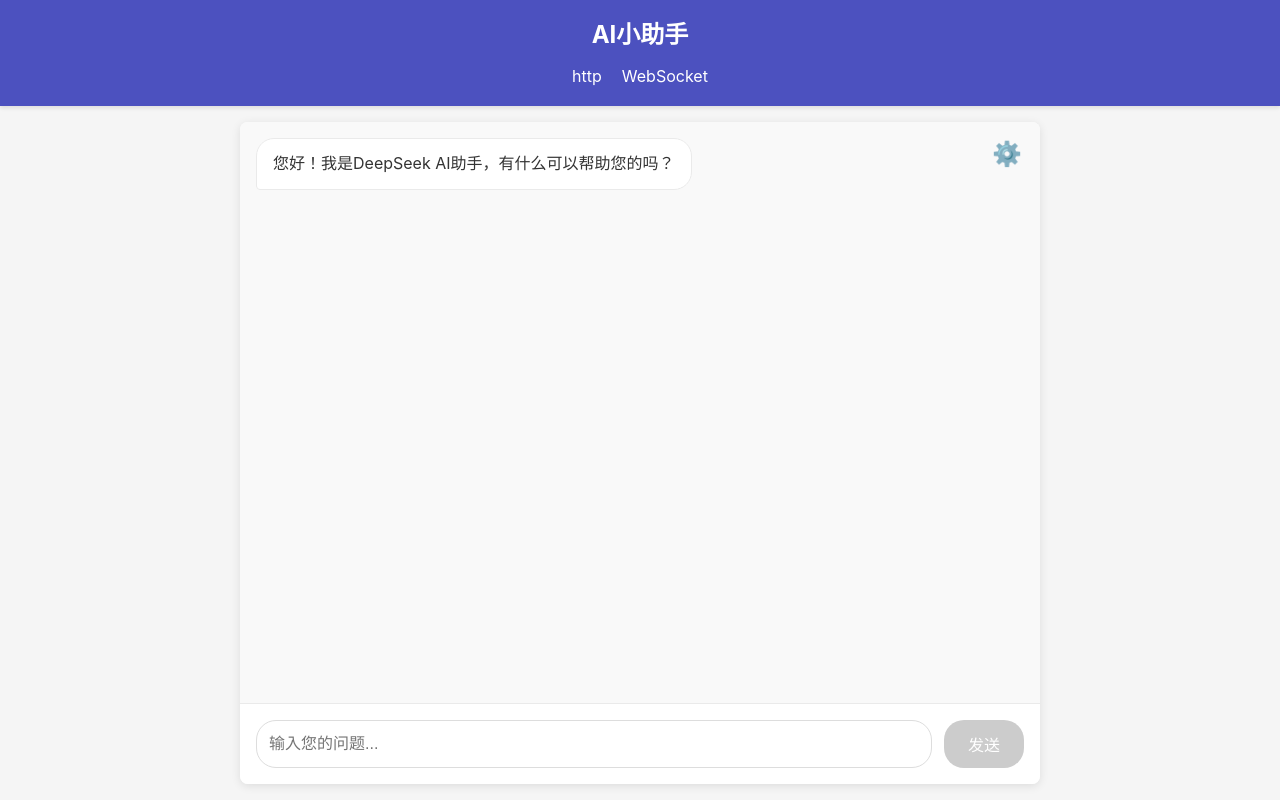
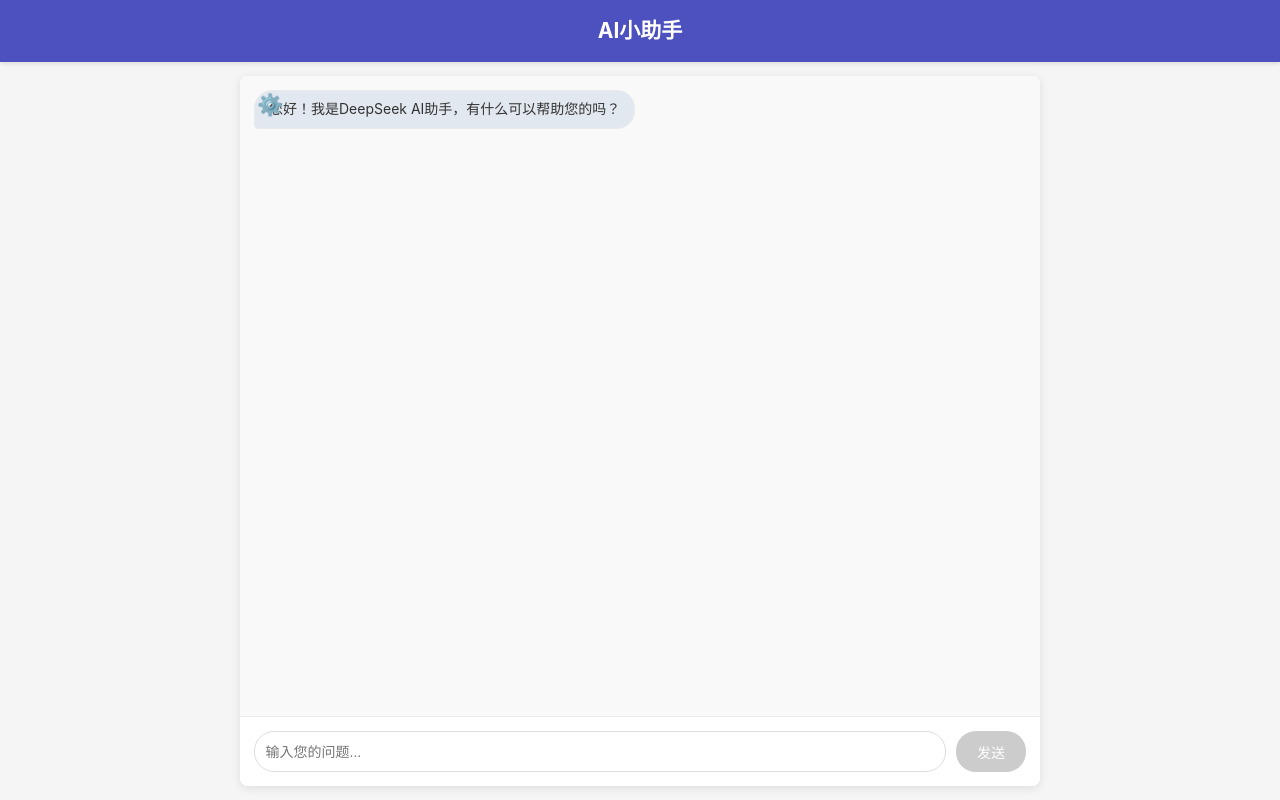
Before and after one commit to bigSmartXlc/http--websocketChat, a Nuxt app: page / in a window 1280 px wide. Built offline with nearby package versions, Linux system fonts and the light colour scheme.

Commit message:
添加思考过程

```diff
--- a/app.vue
+++ b/app.vue
@@ -2,10 +2,10 @@
   <div class="app-container">
     <header class="app-header">
       <h1>AI小助手</h1>
-      <nav>
+      <!-- <nav>
         <router-link to="/">http</router-link>
         <router-link to="/socket">WebSocket</router-link>
-      </nav>
+      </nav> -->
     </header>
     <main class="app-main">
       <!-- 如果访问的是首页(/)，显示ChatComponent，否则显示路由匹配的页面 -->
@@ -41,6 +41,7 @@
   flex: 1;
   overflow: auto;
   padding: 1rem;
+  max-width: 100%;
 }
 nav {
   margin-top: 10px;
--- a/assets/css/main.css
+++ b/assets/css/main.css
@@ -17,6 +17,7 @@ body {
   background-color: #f5f5f5;
   color: #333;
   line-height: 1.6;
+  font-size: 14px;
 }
 
 #app {
@@ -82,10 +83,18 @@ body {
 
 /* 加载动画 */
 @keyframes spin {
-  0% { transform: rotate(0deg); }
-  100% { transform: rotate(360deg); }
+  0% {
+    transform: rotate(0deg);
+  }
+  100% {
+    transform: rotate(360deg);
+  }
 }
 
 .loading {
   animation: spin 1s linear infinite;
 }
+
+.normal-content {
+  line-height: 16px;
+}
--- a/components/ChatComponent.vue
+++ b/components/ChatComponent.vue
@@ -5,7 +5,11 @@
         v-for="message in messages"
         :key="message.id"
         :class="['message', message.role]">
-        <div class="message-content" v-html="formatMessageContent(message.content)"></div>
+        <div
+          class="message-content"
+          v-html="
+            formatMessageContent(message.content, message.reasoning, message.id)
+          "></div>
       </div>
       <div v-if="loading" class="message ai">
         <div class="message-content">
@@ -49,37 +53,76 @@
 
 <script setup lang="ts">
 import { ref, onMounted, nextTick } from 'vue'
-import { useDeepSeekAI } from '@/services/deepseekService'
+import { sendChatMessageStream } from '@/services/deepseekService'
 
+// 定义Message接口以支持思考过程
 interface Message {
   id: string
   role: 'user' | 'ai'
   content: string
+  reasoning?: string[] // 存储思考过程的数组
 }
 
+// 状态定义
 const messages = ref<Message[]>([])
 const inputMessage = ref('')
 const loading = ref(false)
 const messagesContainer = ref<HTMLElement | null>(null)
 const showSettings = ref(false)
 const apiKey = ref('')
+const expandedReasoning = ref<Record<string, boolean>>({})
+const openReasoning = ref(true)
 
-const { sendChatMessage, sendChatMessageStream } = useDeepSeekAI()
+// 从localStorage加载聊天记录
+const loadChatHistory = () => {
+  try {
+    const savedMessages = localStorage.getItem('chatMessages')
+    if (savedMessages) {
+      const parsedMessages: Message[] = JSON.parse(savedMessages)
+      // 移除欢迎消息（如果存在），避免重复添加
+      const filteredMessages = parsedMessages.filter(
+        (msg) => msg.id !== 'welcome'
+      )
+      return filteredMessages
+    }
+  } catch (error) {
+    console.error('加载聊天记录失败:', error)
+  }
+  return []
+}
+
+// 保存聊天记录到localStorage，最多保存30条
+const saveChatHistory = () => {
+  try {
+    // 移除欢迎消息，因为我们每次加载都会重新添加
+    const messagesToSave = messages.value.filter((msg) => msg.id !== 'welcome')
+    // 只保留最近30条记录
+    const recentMessages = messagesToSave.slice(-30)
+    localStorage.setItem('chatMessages', JSON.stringify(recentMessages))
+  } catch (error) {
+    console.error('保存聊天记录失败:', error)
+  }
+}
 
 onMounted(() => {
-  //获取查询参数
   // 从localStorage加载API Key
   const savedApiKey = localStorage.getItem('deepseekApiKey')
   if (savedApiKey) {
     apiKey.value = savedApiKey
   }
 
-  // 添加欢迎消息
+  // 从localStorage加载聊天记录
+  const savedMessages = loadChatHistory()
+  if (savedMessages.length > 0) {
+    messages.value = [...savedMessages]
+  } else {
+    // 如果没有保存的聊天记录，添加欢迎消息
     messages.value.push({
       id: 'welcome',
       role: 'ai',
       content: '您好！我是DeepSeek AI助手，有什么可以帮助您的吗？',
     })
+  }
 
   // 获取查询参数appid
   const urlParams = new URLSearchParams(window.location.search)
@@ -107,6 +150,9 @@ const sendMessage = async () => {
   }
   messages.value.push(userMessage)
 
+  // 保存聊天记录
+  saveChatHistory()
+
   // 清空输入框
   inputMessage.value = ''
 
@@ -117,42 +163,55 @@ const sendMessage = async () => {
   loading.value = true
 
   try {
-    // // 调用API发送消息
-    // const response = await sendChatMessage(apiKey.value, [userMessage])
-    // // 添加AI回复
-    // const aiMessage: Message = {
-    //   id: (Date.now() + 1).toString(),
-    //   role: 'ai',
-    //   content: response || '抱歉，我暂时无法回答这个问题。',
-    // }
-    // messages.value.push(aiMessage)
-    //----------------------------流式输出--------------------------------
-    // 1. 创建一个空的AI消息对象，用于后续更新
+    // 创建一个空的AI消息对象，用于后续更新
     const aiMessageId = (Date.now() + 1).toString()
     const aiMessage: Message = {
       id: aiMessageId,
       role: 'ai',
       content: '', // 初始为空，通过流式响应逐步填充
+      reasoning: [], // 初始化思考过程数组
     }
     messages.value.push(aiMessage)
 
-    // 2. 使用流式响应函数，并在回调中更新消息内容
+    // 默认展开思考过程
+    expandedReasoning.value[aiMessageId] = true
+
+    // 使用流式响应函数，并在回调中更新消息内容
     await sendChatMessageStream(
       apiKey.value,
       [userMessage],
       (data) => {
-        // 3. 在onChunk回调中，找到对应的消息并追加内容
+        // 在onChunk回调中，找到对应的消息并追加内容或思考过程
         const messageIndex = messages.value.findIndex(
           (msg) => msg.id === aiMessageId
         )
         if (messageIndex !== -1) {
+          if (typeof data === 'string') {
+            // 普通文本内容
             messages.value[messageIndex].content += data
+          } else {
+            // 包含内容和思考过程的对象
+            if (data.content) {
+              messages.value[messageIndex].content += data.content
+            }
+            if (
+              data.reasoning &&
+              typeof data.reasoning === 'string' &&
+              data.reasoning.trim()
+            ) {
+              // 确保reasoning数组存在
+              if (!messages.value[messageIndex].reasoning) {
+                messages.value[messageIndex].reasoning = []
+              }
+              messages.value[messageIndex].reasoning.push(data.reasoning)
+            }
+          }
           // 触发响应式更新
           messages.value = [...messages.value]
         }
       },
       () => {
-        // 4. 在onComplete回调中，可以进行完成后的处理
+        // 在onComplete回调中，可以进行完成后的处理
         console.log('请求完成')
         // 如果最终内容为空，可以设置默认消息
         const messageIndex = messages.value.findIndex(
@@ -160,7 +219,7 @@ const sendMessage = async () => {
         )
         if (
           messageIndex !== -1 &&
-          !messages.value[messageIndex].content.trim()
+          !(messages.value[messageIndex].content?.trim() ?? '')
         ) {
           messages.value[messageIndex].content =
             '抱歉，我暂时无法回答这个问题。'
@@ -179,6 +238,9 @@ const sendMessage = async () => {
   } finally {
     loading.value = false
 
+    // 保存聊天记录（包含AI回复）
+    saveChatHistory()
+
     // 滚动到底部
     await nextTick()
     scrollToBottom()
@@ -191,20 +253,50 @@ const scrollToBottom = () => {
   }
 }
 
-// 格式化消息内容，将Markdown格式转换为HTML以便在v-html中正确显示
-const formatMessageContent = (content: string) => {
-  if (!content) return ''
+// 格式化消息内容，支持显示可关闭的思考过程
+const formatMessageContent = (
+  content: string,
+  reasoning?: string[],
+  messageId?: string
+) => {
+  if (!content && (!reasoning || reasoning.length === 0)) return ''
 
-  let formattedContent = content
+  let formattedContent = ''
 
-  // 1. 将Markdown粗体格式(**文本**)转换为HTML的<strong>标签
-  formattedContent = formattedContent.replace(/\*\*(.+?)\*\*/g, '<strong>$1</strong>')
+  // 如果有思考过程，显示可关闭的思考过程
+  if (openReasoning.value && reasoning && reasoning.length > 0 && messageId) {
+    const isExpanded = expandedReasoning.value[messageId] !== false
+    formattedContent += `<div class="reasoning-process">`
+    formattedContent += `<div class="reasoning-header">`
+    formattedContent += `<span class="reasoning-title">🤔 思考过程：</span>`
+    formattedContent += `</div>`
 
-  // 2. 将Markdown三级标题(### 标题)转换为HTML的<h3>标签
-  formattedContent = formattedContent.replace(/^### (.+)$/gm, '<h3>$1</h3>')
+    if (isExpanded) {
+      formattedContent += `<div class="reasoning-content" style="font-size: 12px;border-left:solid 2px #c4cbd7;padding-left:10px;">`
+      formattedContent += reasoning.join('')
+      formattedContent += `</div>`
+    }
+    formattedContent += `</div>`
+  }
 
-  // 3. 将换行符转换为HTML的<br>标签
-  formattedContent = formattedContent.replace(/\n/g, '<br>')
+  // 然后显示普通内容
+  if (content) {
+    let processedContent = content
+
+    // 将Markdown粗体格式(**文本**)转换为HTML的<strong>标签
+    processedContent = processedContent.replace(
+      /\*\*(.+?)\*\*/g,
+      '<strong>$1</strong>'
+    )
+
+    // 将Markdown三级标题(### 标题)转换为HTML的<h3>标签
+    processedContent = processedContent.replace(/^### (.+)$/gm, '<h3>$1</h3>')
+
+    // 将换行符转换为HTML的<br>标签
+    processedContent = processedContent.replace(/\n/g, '<br>')
+
+    formattedContent += `<div class="normal-content">${processedContent}</div>`
+  }
 
   return formattedContent
 }
@@ -234,7 +326,6 @@ const formatMessageContent = (content: string) => {
 .message {
   margin-bottom: 1rem;
   display: flex;
-  max-width: 80%;
 }
 
 .message.user {
@@ -251,6 +342,7 @@ const formatMessageContent = (content: string) => {
   border-radius: 18px;
   word-wrap: break-word;
   position: relative;
+  background-color: #e2e8f0;
 }
 
 /* Markdown格式样式 */
@@ -272,10 +364,13 @@ const formatMessageContent = (content: string) => {
 }
 
 .message.ai .message-content {
-  background-color: white;
   color: #333;
   border: 1px solid #eaeaea;
   border-bottom-left-radius: 4px;
+}
+
+.normal-content {
+  line-height: 1.6;
 }
 
 .chat-input {
@@ -323,7 +418,7 @@ const formatMessageContent = (content: string) => {
 .settings-button {
   position: absolute;
   top: 10px;
-  right: 10px;
+  left: 10px;
   background: none;
   border: none;
   font-size: 1.5rem;
--- a/package.json
+++ b/package.json
@@ -4,7 +4,7 @@
   "type": "module",
   "scripts": {
     "build": "nuxt build",
-    "dev": "nuxt dev",
+    "dev": "nuxt dev --port 3001",
     "generate": "nuxt generate",
     "preview": "nuxt preview",
     "postinstall": "nuxt prepare"
--- a/services/deepseekService.ts
+++ b/services/deepseekService.ts
@@ -1,5 +1,4 @@
 // DeepSeek AI 服务模块
-export const useDeepSeekAI = () => {
 // 发送聊天消息到DeepSeek AI API
 const sendChatMessage = async (
   apiKey: string,
@@ -42,7 +41,14 @@ export const useDeepSeekAI = () => {
     const data = await response.json()
 
     // 提取AI的回复内容
-      return data.choices[0]?.message?.content || ''
+    // 修改后
+    // 过滤掉仅包含换行符的内容
+    const content = data.choices[0]?.message?.content || ''
+    // 检查content是否只包含换行符
+    if (content.trim() === '') {
+      return ''
+    }
+    return content
   } catch (error) {
     console.error('发送消息到DeepSeek AI失败:', error)
     throw error
@@ -50,38 +56,27 @@ export const useDeepSeekAI = () => {
 }
 
 // 流式发送消息（可选功能，用于实时显示回复内容）
-  const sendChatMessageStream = async (
+// 定义用于处理流式响应的数据类型
+export interface StreamChunk {
+  content: string
+  reasoning?: string
+}
+
+// 定义流式响应回调类型
+export interface StreamCallbacks {
+  onChunk: (chunk: string | StreamChunk) => void
+  onComplete: () => void
+}
+
+// 修改 sendChatMessageStream 函数的类型定义
+export const sendChatMessageStream = async (
   apiKey: string,
   messages: Array<{ role: 'user' | 'ai'; content: string }>,
-    onChunk: (chunk: string) => void,
+  onChunk: (chunk: string | StreamChunk) => void,
   onComplete: () => void
 ) => {
   try {
-      // const requestBody = {
-      //   model: 'Qwen/QwQ-32B',
-      //   messages: messages.map((msg) => ({
-      //     role: msg.role,
-      //     content: msg.content,
-      //   })),
-      //   temperature: 0.7,
-      //   max_tokens: 2000,
-      //   stream: true, // 启用流式响应
-      // }
-
-      // const response = await fetch(
-      //   'https://api.siliconflow.cn/v1/chat/completions',
-      //   {
-      //     method: 'POST',
-      //     headers: {
-      //       'Content-Type': 'application/json',
-      //       Authorization: `Bearer ${apiKey}`,
-      //     },
-      //     body: JSON.stringify(requestBody),
-      //   }
-      // )
-
     const requestBody = {
-        user_id: '123',
       model: 'Qwen/QwQ-32B',
       messages: messages.map((msg) => ({
         role: msg.role,
@@ -89,17 +84,21 @@ export const useDeepSeekAI = () => {
       })),
       temperature: 0.7,
       max_tokens: 1000,
+      customUid: '123',
       stream: true, // 启用流式响应
     }
 
-      const response = await fetch('http://localhost:8000/api/chat/stream', {
+    const response = await fetch(
+      'http://localhost:3000/api/v2/chat/completions',
+      {
         method: 'POST',
         headers: {
           'Content-Type': 'application/json',
           Authorization: `Bearer ${apiKey}`,
         },
         body: JSON.stringify(requestBody),
-      })
+      }
+    )
     if (!response.ok) {
       throw new Error(`API请求失败: ${response.status}`)
     }
@@ -135,18 +134,33 @@ export const useDeepSeekAI = () => {
             data = data.replace(/'/g, '"')
 
             // 修复2：将JavaScript风格的大写布尔值(True/False)转换为JSON标准的小写布尔值(true/false)
-              data = data.replace(/\bTrue\b/g, 'true').replace(/\bFalse\b/g, 'false')
+            data = data
+              .replace(/\bTrue\b/g, 'true')
+              .replace(/\bFalse\b/g, 'false')
 
             const parsedData = JSON.parse(data)
 
-              // 修复2：根据用户提供的实际数据结构直接从content字段获取内容
-              const content = parsedData.content || ''
-              if (content) {
+            // 获取普通内容
+            const content = parsedData.choices?.[0]?.delta?.content || ''
+            // 获取思考过程内容
+            const reasoning =
+              parsedData.choices?.[0]?.delta?.reasoning_content || ''
+
+            // 根据获取到的内容类型决定传递什么数据
+            if (content && reasoning) {
+              // 同时有内容和思考过程
+              onChunk({ content, reasoning })
+            } else if (content) {
+              // 只有内容
               onChunk(content)
+            } else if (reasoning) {
+              // 只有思考过程
+              onChunk({ content: '', reasoning })
             }
 
-              // 修复3：处理is_final标志来确定流式响应何时完成
-              if (parsedData.is_final === true) {
+            // 检查是否完成
+            const finishReason = parsedData.choices?.[0]?.finish_reason
+            if (finishReason === 'stop' || data === '[DONE]') {
               onComplete()
               return
             }
@@ -181,10 +195,3 @@ export const useDeepSeekAI = () => {
     return false
   }
 }
-
-  return {
-    sendChatMessage,
-    sendChatMessageStream,
-    validateApiKey,
-  }
-}
```
Also changed, not shown: 1 other file (tests, documents, lock files or other folders). Lines whose indentation alone changed are shown as unchanged.
